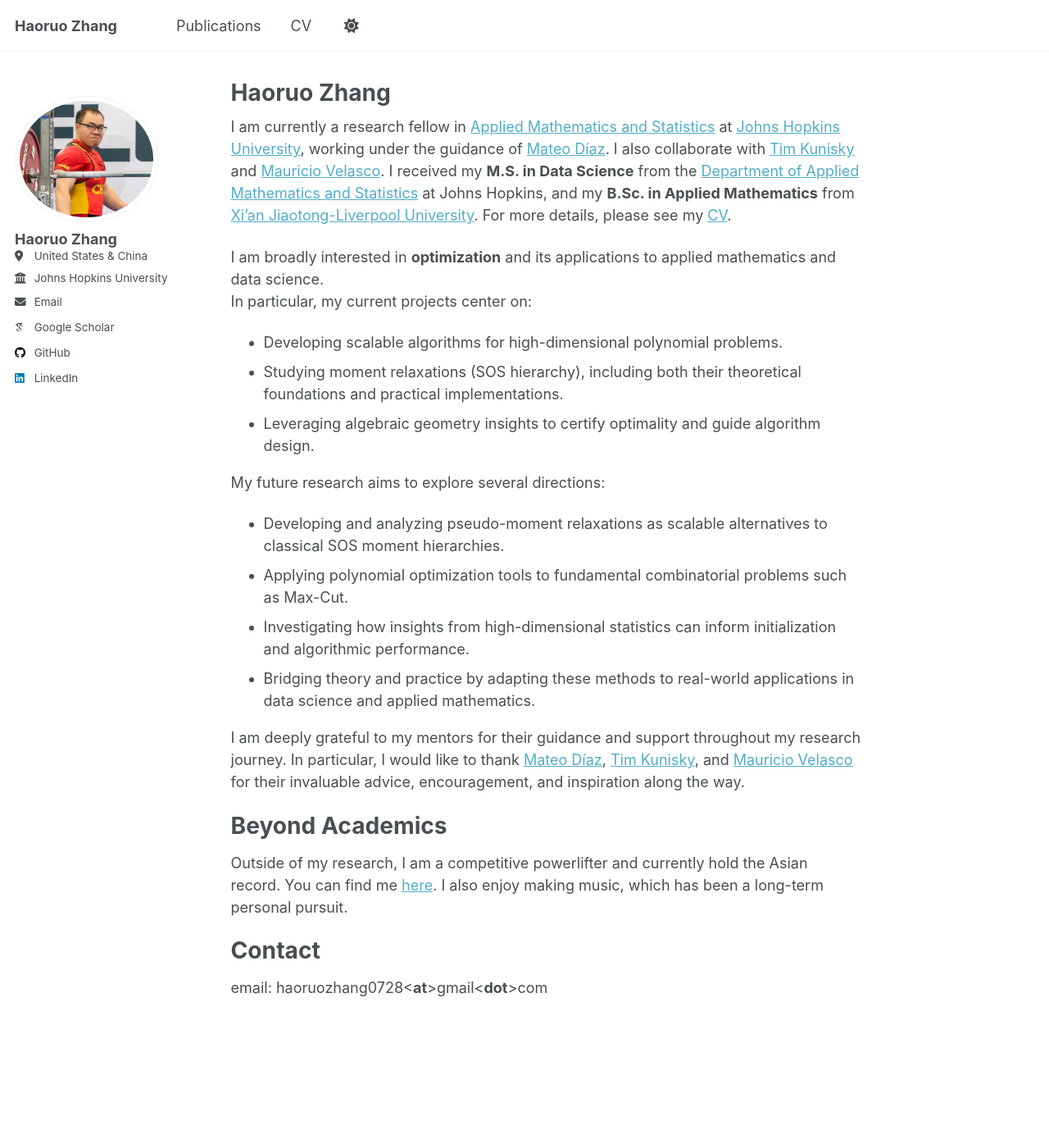
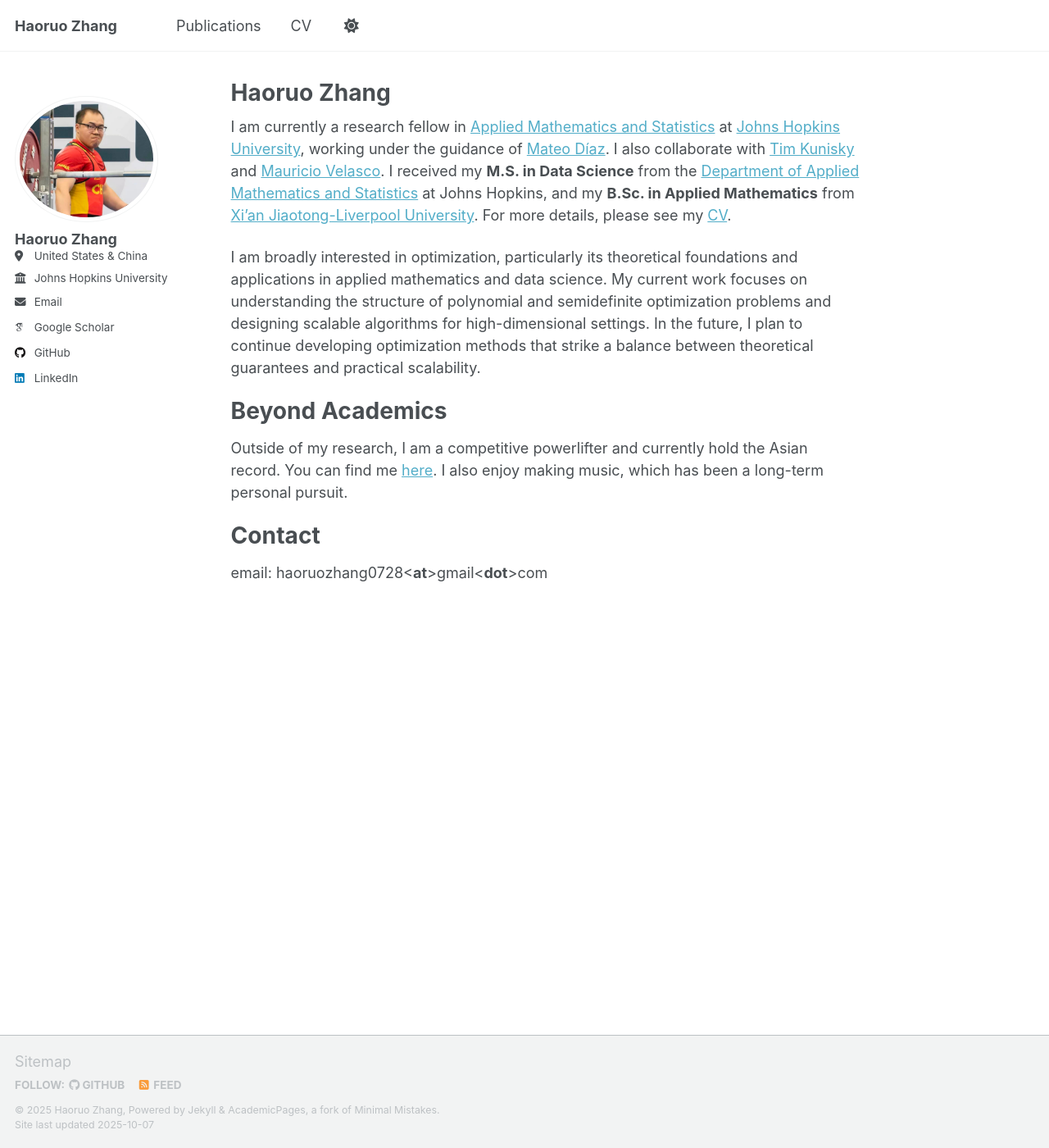
Before and after one commit to haoruo-zhang/haoruo-zhang.github.io, a Jekyll site: the page built from _pages/about.md, in a window 1280 px wide and 1400 px high. Shown: the whole window at 82% size. Built offline with Jekyll 4.4.1, drawn with Linux system fonts in a browser that asks for light colours; some web fonts are replaced; a script that is not in the unit is left out.

Commit message:
Update about.md

```diff
--- a/_pages/about.md
+++ b/_pages/about.md
@@ -8,19 +8,7 @@ redirect_from:
 ---
 I am currently a research fellow in [Applied Mathematics and Statistics](https://engineering.jhu.edu/ams/) at [Johns Hopkins University](https://www.jhu.edu/), working under the guidance of [Mateo Díaz](https://mateodd25.github.io/). I also collaborate with [Tim Kunisky](http://www.kunisky.com/) and [Mauricio Velasco](https://mauricio-velasco.github.io/webpage/). I received my **M.S. in Data Science** from the [Department of Applied Mathematics and Statistics](https://engineering.jhu.edu/ams/) at Johns Hopkins, and my **B.Sc. in Applied Mathematics** from [Xi’an Jiaotong-Liverpool University](https://www.xjtlu.edu.cn/en). For more details, please see my [CV](../assets/cv.pdf).
 
-I am broadly interested in **optimization** and its applications to applied mathematics and data science.
-In particular, my current projects center on:
-- Developing scalable algorithms for high-dimensional polynomial problems.
-- Studying moment relaxations (SOS hierarchy), including both their theoretical foundations and practical implementations.
-- Leveraging algebraic geometry insights to certify optimality and guide algorithm design.
-
-My future research aims to explore several directions:
-- Developing and analyzing pseudo-moment relaxations as scalable alternatives to classical SOS moment hierarchies.
-- Applying polynomial optimization tools to fundamental combinatorial problems such as Max-Cut.
-- Investigating how insights from high-dimensional statistics can inform initialization and algorithmic performance.
-- Bridging theory and practice by adapting these methods to real-world applications in data science and applied mathematics.
-
-I am deeply grateful to my mentors for their guidance and support throughout my research journey. In particular, I would like to thank [Mateo Díaz](https://mateodd25.github.io/), [Tim Kunisky](http://www.kunisky.com/), and [Mauricio Velasco](https://mauricio-velasco.github.io/webpage/) for their invaluable advice, encouragement, and inspiration along the way.
+I am broadly interested in optimization, particularly its theoretical foundations and applications in applied mathematics and data science. My current work focuses on understanding the structure of polynomial and semidefinite optimization problems and designing scalable algorithms for high-dimensional settings. In the future, I plan to continue developing optimization methods that strike a balance between theoretical guarantees and practical scalability.
 
 Beyond Academics
 ======
```
